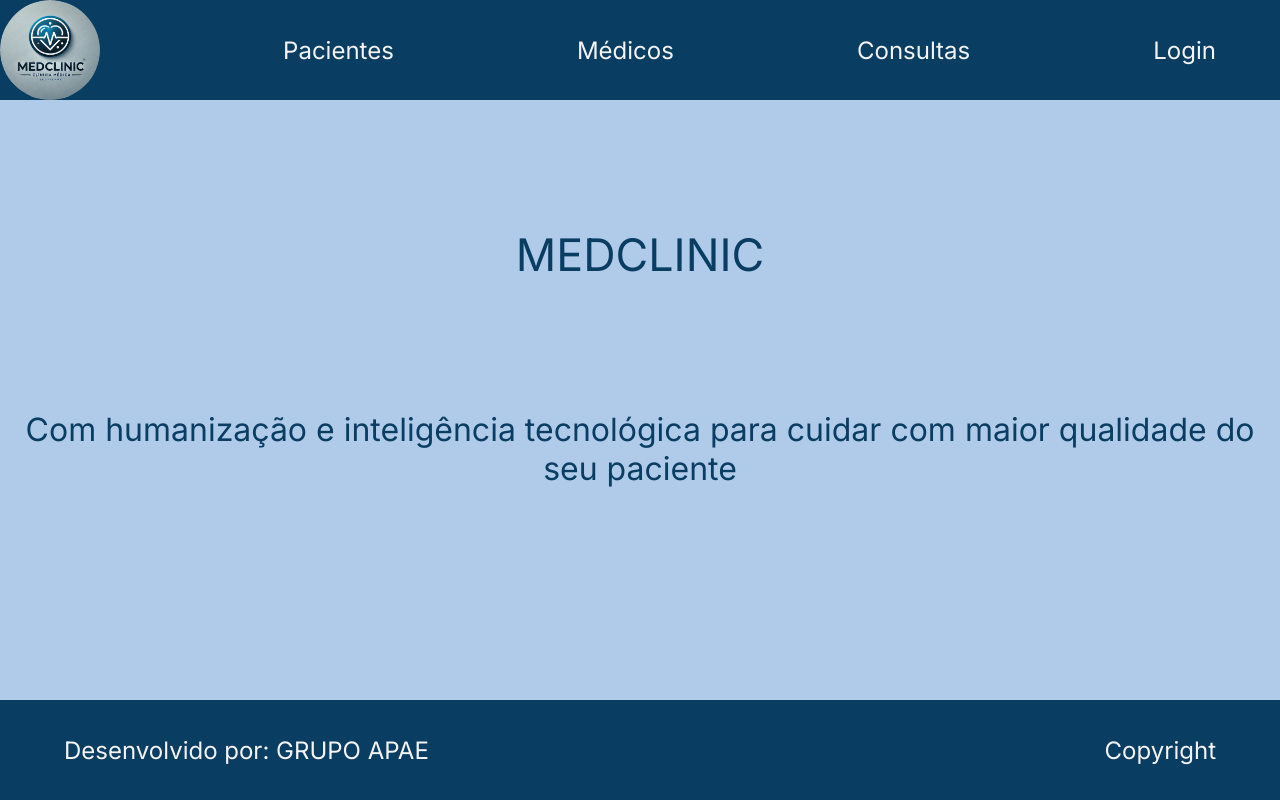
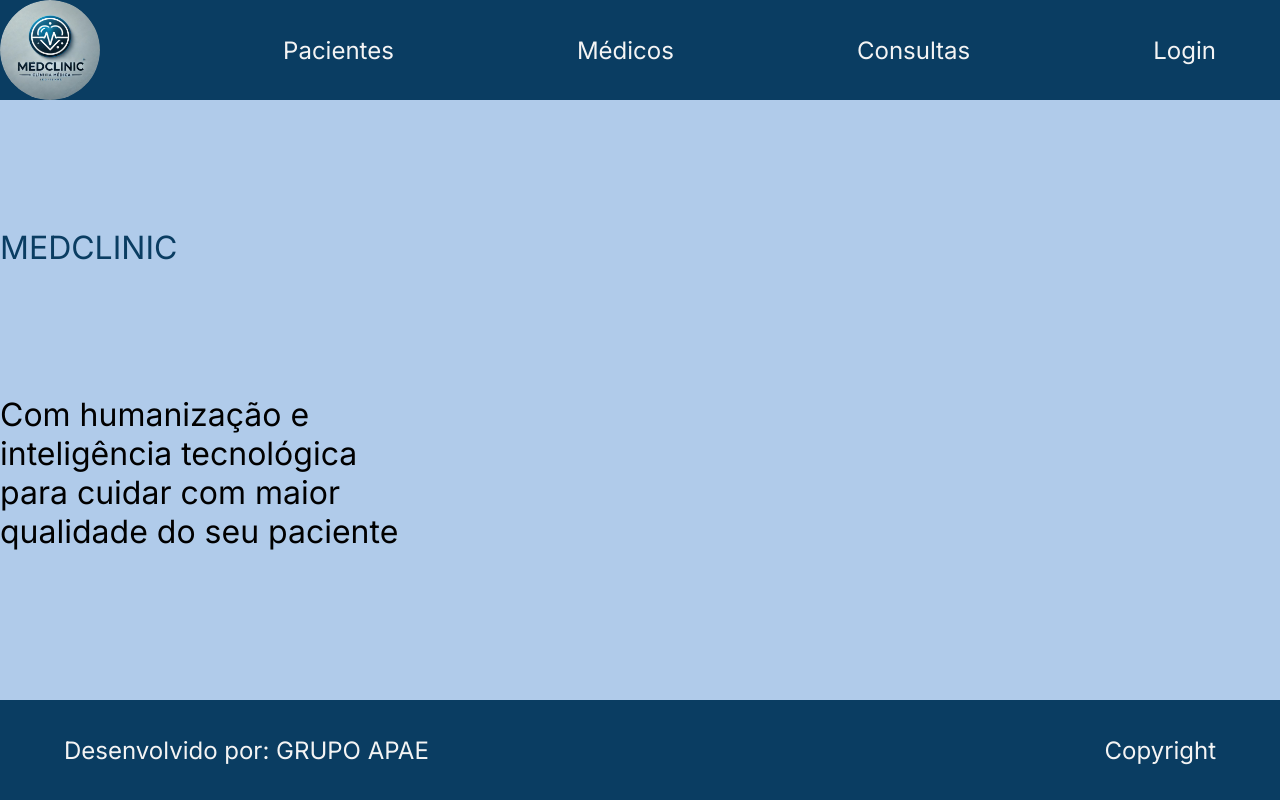
Before and after one commit to pedroking21/react-APAE, a React (Vite) app: page / in a window 1280 px wide. Built offline with nearby package versions, Linux system fonts and the light colour scheme.

Commit message:
first commit

```diff
--- a/src/components/Welcome/Welcome.module.css
+++ b/src/components/Welcome/Welcome.module.css
@@ -1,6 +1,21 @@
 .principal p {
-    text-align: center;
+    text-align: left;
+
 }
+
+.texto {
+    padding: 50px 20px;/* Espaçamento interno para o texto não ficar grudado nas bordas */
+    max-width: 960px;/* Largura máxima para melhor leitura em telas maiores */
+    margin: 0 auto;/* Centraliza o bloco na página, se necessário */
+}
+
+.texto h1 {
+    font-size: 1.5em; /* Tamanho da fonte para o restante do texto */
+    line-height: 1.6; /* Espaçamento entre as linhas para melhor leitura */
+    color: #555; /* Cor do texto para a descrição */
+    margin-bottom: 10px; /* Espaçamento abaixo de cada linha de texto */
+}
+
 
 .principal p:first-child {
     font-size: 2.8rem;
@@ -15,3 +30,8 @@
 
     color: var(--cor-primaria);
 }
+
+.margem  {
+    text-justify: inter-cluster;
+
+}
--- a/src/components/Welcome/Welcome.tsx
+++ b/src/components/Welcome/Welcome.tsx
@@ -10,10 +10,16 @@ function Welcome(): JSX.Element {
         // Elemento principal da página com classe de estilo personalizada
         <main className={estilo.principal}>
             {/* Mensagem de boas-vindas ao usuário */}
+            <main className='margem'>
             <p>MEDCLINIC</p>
-
+            </main>
             {/* Mensagem orientando o usuário a fazer login */}
-            <p>Com humanização e inteligência tecnológica para cuidar com maior qualidade do seu paciente</p>
+            <main className='texto'>
+            <h1>Com humanização e </h1>
+            <h1>inteligência tecnológica </h1>
+            <h1>para cuidar com maior </h1>
+            <h1>qualidade do seu paciente</h1>
+            </main>
         </main>
     );
 }
```
